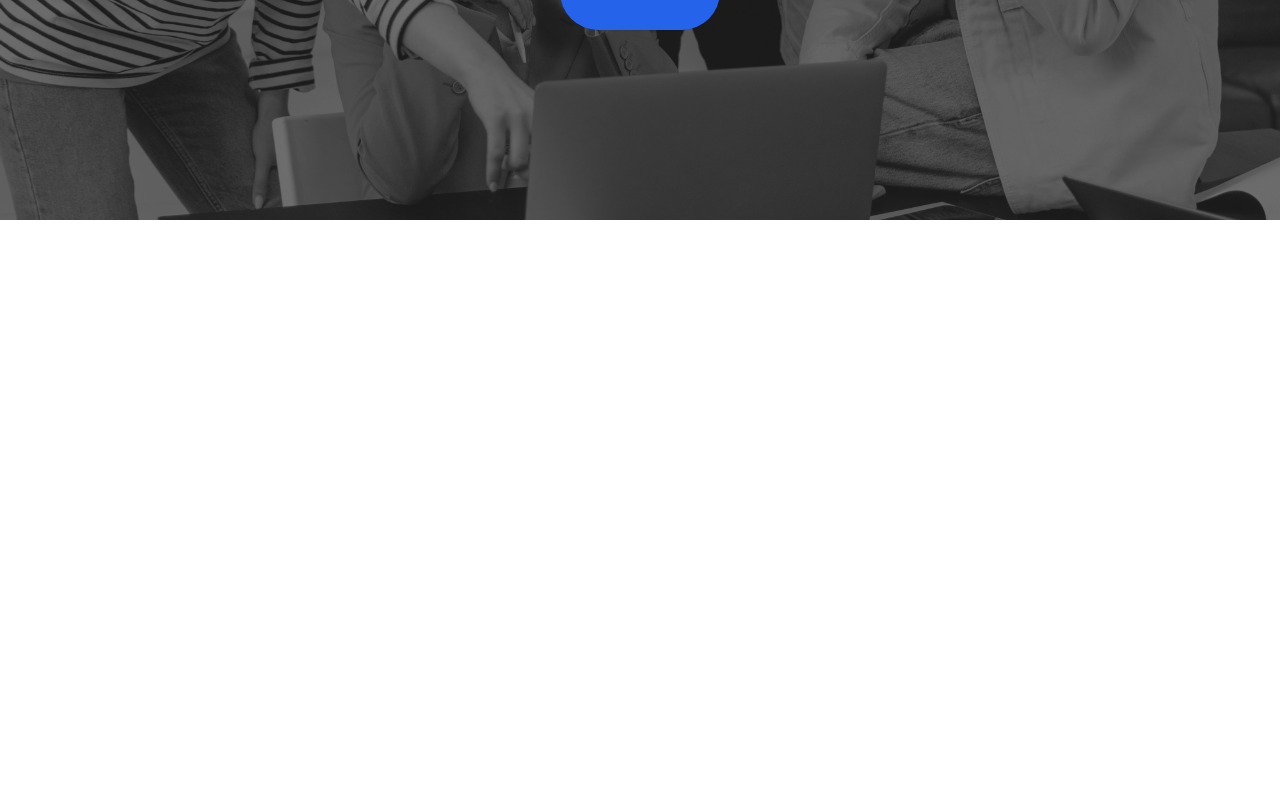
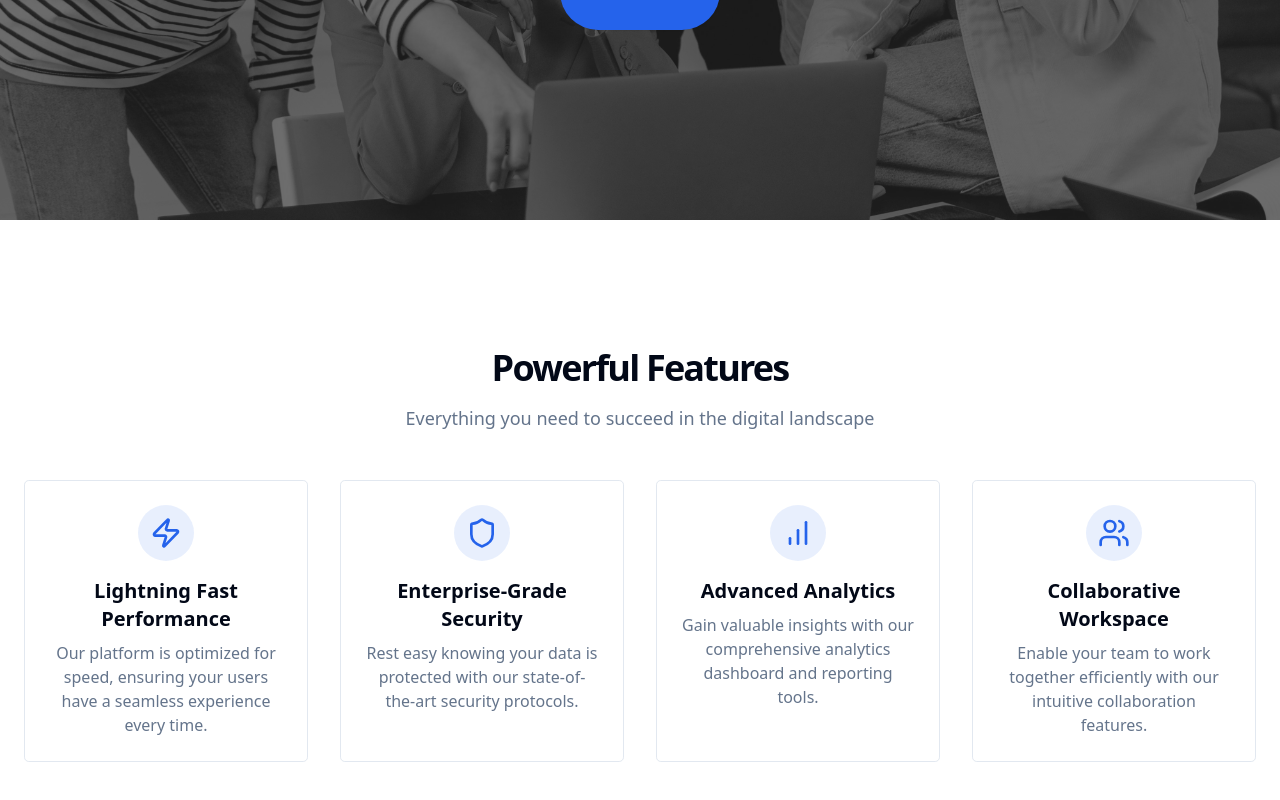
Before and after one commit to UFCampos/qoop-ai-test, a Next.js app: page / in a window 1280 px wide. Shown: the part 568-1368 px from the top of the page. Before the commit the page ends 868 px from the top, so only its background shows below. Built offline with nearby package versions, Linux system fonts and the light colour scheme.

Commit message:
add FeaturesSection component to showcase platform features on Home page

```diff
--- a/app/page.tsx
+++ b/app/page.tsx
@@ -1,9 +1,11 @@
+import FeaturesSection from "@/components/features";
 import HeroSection from "@/components/hero-section";
 
 export default function Home() {
   return (
     <main className="min-h-screen">
       <HeroSection />
+      <FeaturesSection/>
     </main>
   );
 }
--- /dev/null
+++ b/components/FeatureItem.tsx
@@ -0,0 +1,24 @@
+import { motion, Variants } from "framer-motion";
+import { LucideIcon } from "lucide-react";
+
+interface FeatureItemProps {
+  icon: LucideIcon;
+  title: string;
+  description: string;
+  variants: Variants;
+}
+
+export default function FeatureItem({ icon: Icon, title, description, variants }: FeatureItemProps) {
+  return (
+    <motion.div
+      className="flex flex-col items-center text-center p-6 rounded-lg border bg-card hover:shadow-lg transition-all duration-300"
+      variants={variants}
+    >
+      <div className="p-3 rounded-full bg-primary/10 mb-4">
+        <Icon className="h-8 w-8 text-primary" />
+      </div>
+      <h3 className="text-xl font-bold mb-2">{title}</h3>
+      <p className="text-muted-foreground">{description}</p>
+    </motion.div>
+  );
+}
--- /dev/null
+++ b/components/SectionHeader.tsx
@@ -0,0 +1,31 @@
+import { motion } from "framer-motion";
+
+interface SectionHeaderProps {
+  title: string;
+  subtitle: string;
+}
+
+export default function SectionHeader({ title, subtitle }: SectionHeaderProps) {
+  return (
+    <div className="flex flex-col items-center text-center space-y-4 mb-12">
+      <motion.h2
+        className="text-3xl md:text-4xl font-bold tracking-tighter"
+        initial={{ opacity: 0, y: 20 }}
+        whileInView={{ opacity: 1, y: 0 }}
+        viewport={{ once: true }}
+        transition={{ duration: 0.5 }}
+      >
+        {title}
+      </motion.h2>
+      <motion.p
+        className="text-muted-foreground text-lg max-w-2xl"
+        initial={{ opacity: 0, y: 20 }}
+        whileInView={{ opacity: 1, y: 0 }}
+        viewport={{ once: true }}
+        transition={{ duration: 0.5, delay: 0.2 }}
+      >
+        {subtitle}
+      </motion.p>
+    </div>
+  );
+}
--- /dev/null
+++ b/components/features.tsx
@@ -0,0 +1,77 @@
+"use client";
+
+import { motion, Variants } from "framer-motion";
+import { Zap, Shield, BarChart, Users } from "lucide-react";
+import FeatureItem from "./FeatureItem";
+import SectionHeader from "./SectionHeader";
+
+const features = [
+  {
+    icon: Zap,
+    title: "Lightning Fast Performance",
+    description: "Our platform is optimized for speed, ensuring your users have a seamless experience every time.",
+  },
+  {
+    icon: Shield,
+    title: "Enterprise-Grade Security",
+    description: "Rest easy knowing your data is protected with our state-of-the-art security protocols.",
+  },
+  {
+    icon: BarChart,
+    title: "Advanced Analytics",
+    description: "Gain valuable insights with our comprehensive analytics dashboard and reporting tools.",
+  },
+  {
+    icon: Users,
+    title: "Collaborative Workspace",
+    description: "Enable your team to work together efficiently with our intuitive collaboration features.",
+  },
+];
+
+export default function FeaturesSection() {
+  const containerVariants: Variants = {
+    hidden: { opacity: 0 },
+    visible: {
+      opacity: 1,
+      transition: {
+        staggerChildren: 0.2,
+      },
+    },
+  };
+
+  const itemVariants: Variants = {
+    hidden: { opacity: 0, y: 50 },
+    visible: {
+      opacity: 1,
+      y: 0,
+      transition: { duration: 0.5 },
+    },
+  };
+
+  return (
+    <section className="w-full py-16 md:py-24 lg:py-32 bg-background flex justify-center">
+      <div className="container px-4 md:px-6">
+        <SectionHeader
+          title="Powerful Features"
+          subtitle="Everything you need to succeed in the digital landscape"
+        />
+        <motion.div
+          className="grid grid-cols-1 md:grid-cols-2 lg:grid-cols-4 gap-8 justify-items-center"
+          variants={containerVariants}
+          initial="hidden"
+          whileInView="visible"
+        >
+          {features.map((feature, index) => (
+            <FeatureItem
+              key={index}
+              icon={feature.icon}
+              title={feature.title}
+              description={feature.description}
+              variants={itemVariants}
+            />
+          ))}
+        </motion.div>
+      </div>
+    </section>
+  );
+}
```
